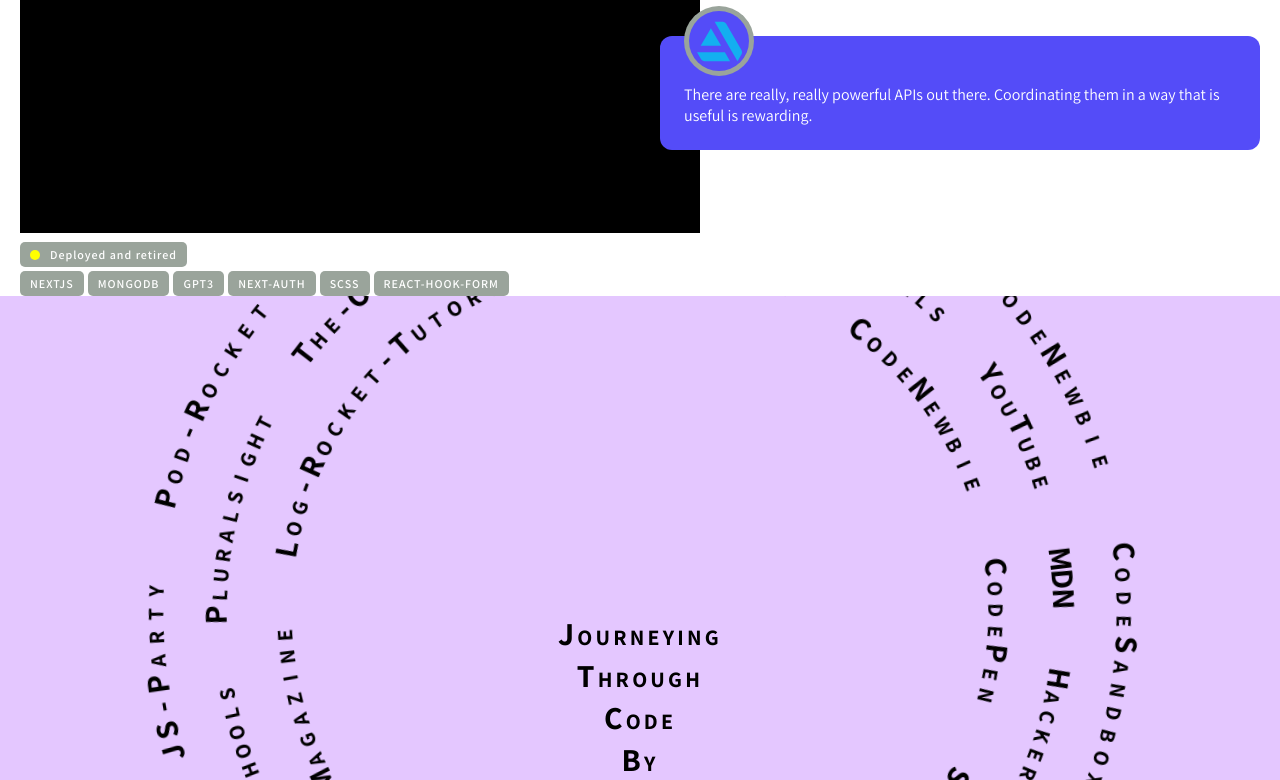
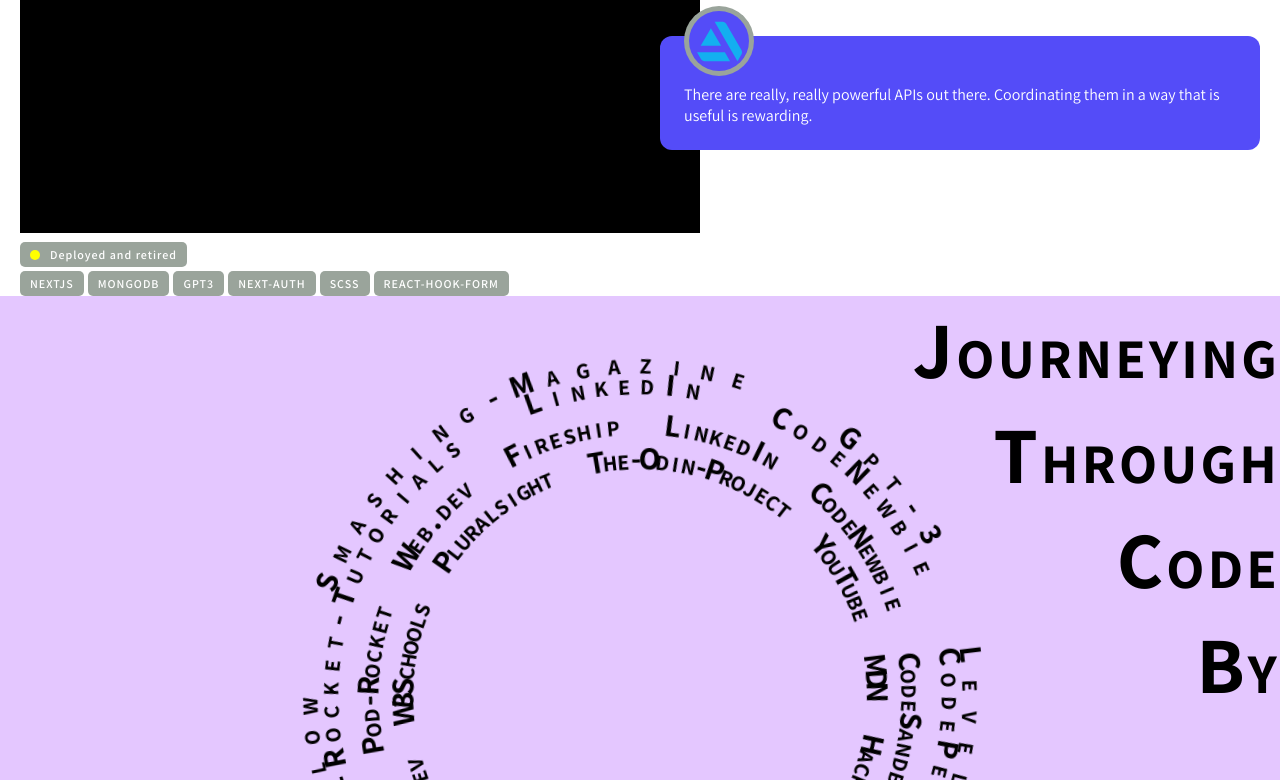
Before and after one commit to bafox2/bfox.dev, a Next.js app: page / in a window 1280 px wide. Shown: the part 5320-6100 px from the top of the page. Built offline with nearby package versions, Linux system fonts and the light colour scheme.

Commit message:
first draft wheel css

```diff
--- a/Components/HeroStats.tsx
+++ b/Components/HeroStats.tsx
@@ -25,14 +25,12 @@
   "W3Schools",
   "Pluralsight",
   "The-Odin-Project",
-  "Level-Up-Tutorials",
   "YouTube   ",
 ];
 
 const journeys2: string[] = [
   "CodeSandbox",
   "Dev.to",
-  "Stack-Overflow",
   "CSS-Tricks",
   "Medium",
   "JS-Party",
@@ -47,10 +45,16 @@
   "CodePen",
   "SyntaxFM",
   "Coding-Blocks",
-  "Smashing-Magazine",
   "Log-Rocket-Tutorials",
   "LinkedIn",
   "CodeNewbie   ",
+];
+
+const journeys4: string[] = [
+  "Level-Up-Tutorials",
+  "Stack-Overflow",
+  "Smashing-Magazine",
+  "Gpt-3   ",
 ];
 
 const journeyString = (arr: string[]) => arr.join("   ");
@@ -94,9 +98,12 @@
         <p className={styles.statsText}>Through</p>
         <p className={styles.statsText}>Code</p>
         <p className={styles.statsText}>By</p>
-        <TextRing side={1.2}>{journeyString(journeys)}</TextRing>
-        <TextRing side={1.4}>{journeyString(journeys2)}</TextRing>
-        <TextRing side={1.3}>{journeyString(journeys3)}</TextRing>
+      </div>
+      <div className={styles.stats__rings}>
+        <TextRing side={0.8}>{journeyString(journeys)}</TextRing>
+        <TextRing side={0.9}>{journeyString(journeys2)}</TextRing>
+        <TextRing side={1.4}>{journeyString(journeys3)}</TextRing>
+        <TextRing side={1.9}>{journeyString(journeys4)}</TextRing>
       </div>
     </div>
   );
--- a/styles/HeroSection.module.css
+++ b/styles/HeroSection.module.css
@@ -4,6 +4,7 @@
   min-height: 100vh;
   background: #000;
   color: #fff;
+  position: relative;
   display: flex;
   /* justify-content: center;
   align-items: center; */
@@ -58,12 +59,27 @@
 }
 
 .stats__hero {
-  width: var(--mainWidth);
-  margin: 0 auto;
   display: flex;
   flex-direction: column;
   justify-content: center;
+  align-items: flex-end;
+  width: 100%;
+  height: 100%;
+  position: relative;
+  left: 0;
+  top: 0;
+  font-size: 5rem;
+}
+
+.stats__rings {
+  position: absolute;
+  top: 0;
+  left: 0;
+  display: flex;
+  justify-content: center;
   align-items: center;
+  width: 100%;
+  height: 100%;
 }
 
 .tools__container {
@@ -100,6 +116,7 @@
 
 .textring {
   order: -1;
+  height: inherit;
 }
 
 .textring [style*="--index"] {
```
